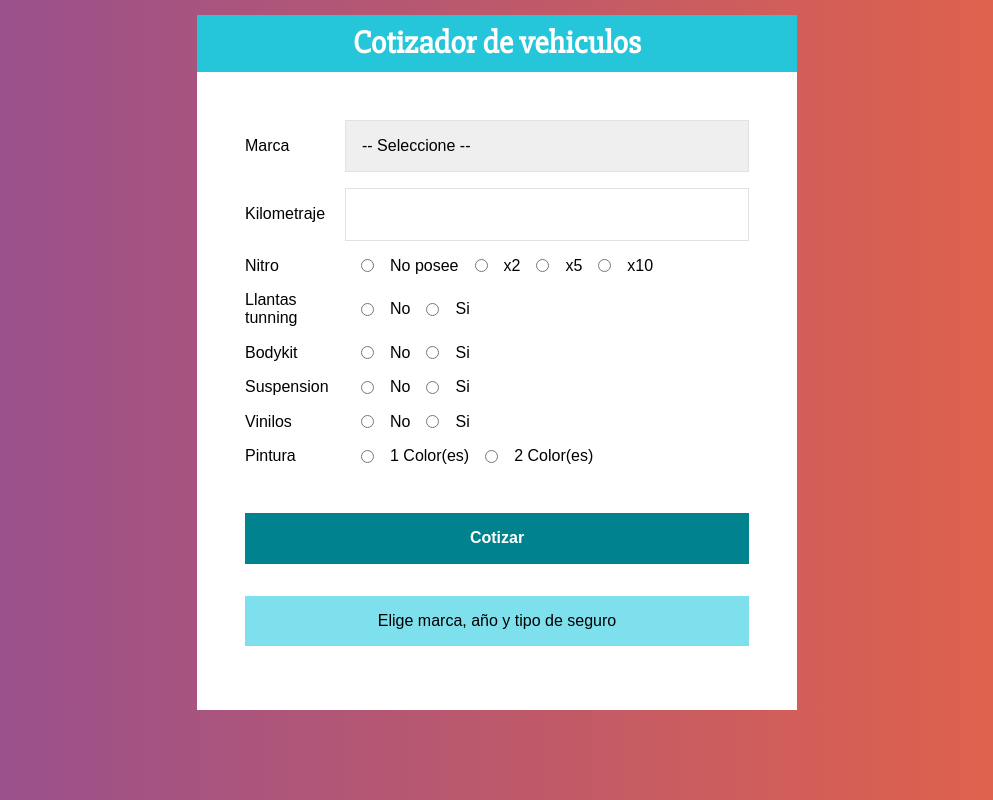
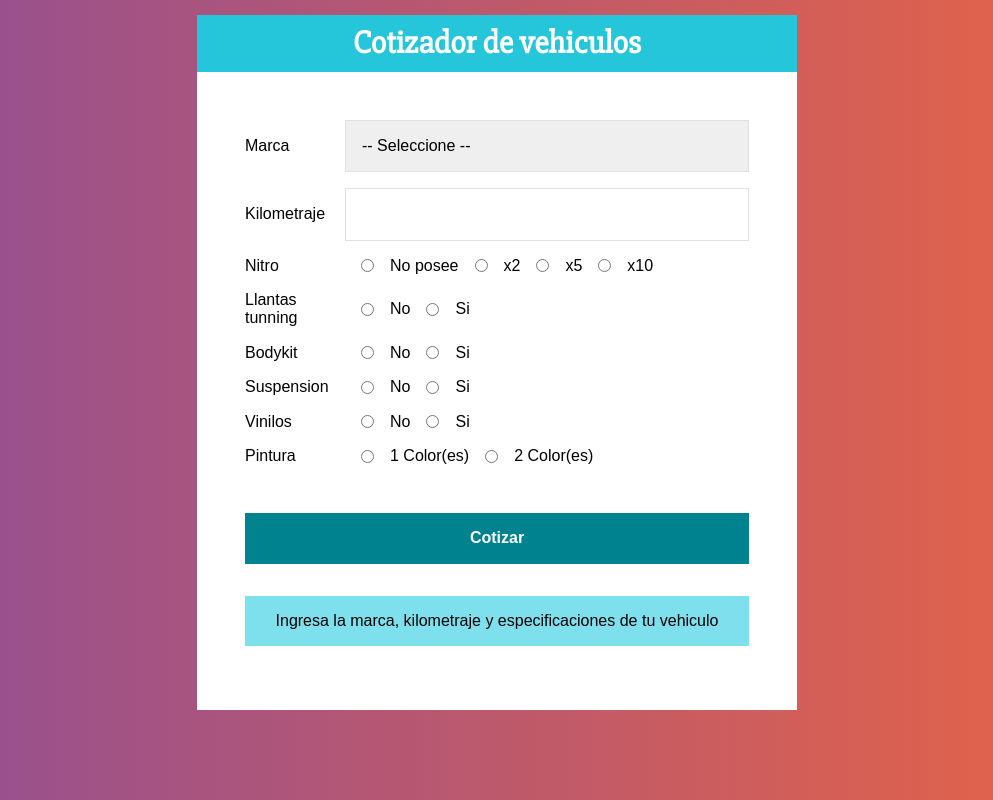
Before and after one commit to luisyuburi/samp-vehicle-quote, a React (Create React App) app: page / in a window 1280 px wide. Shown: the whole page, without its empty margins (143-1136 px from the left). Built offline with nearby package versions, Linux system fonts and the light colour scheme.

Commit message:
fix ()fixing message

```diff
--- a/src/components/Resultado.js
+++ b/src/components/Resultado.js
@@ -28,7 +28,9 @@ const TextoCotizacion = styled.p`
 
 const Resultado = ({ cotizacion }) => {
   return cotizacion === 0 ? (
-    <Mensaje>Elige marca, año y tipo de seguro</Mensaje>
+    <Mensaje>
+      Ingresa la marca, kilometraje y especificaciones de tu vehiculo
+    </Mensaje>
   ) : (
     <ResultadoCotizacion>
       <TransitionGroup component="span" className="resultado">
```
